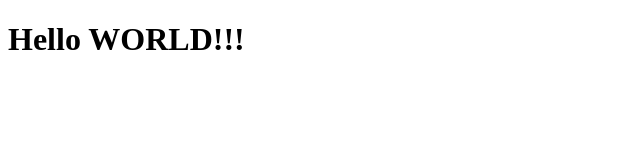
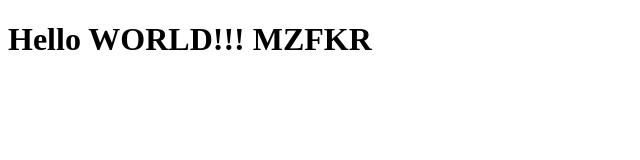
Before and after one commit to BugiCode/MagicProject, a plain HTML site: page index.html in a window 1280 px wide. Shown: the whole page, without its empty margins (0-640 px from the left). Drawn offline with Linux system fonts and the light colour scheme.

Commit message:
basic layout

```diff
--- a/index.html
+++ b/index.html
@@ -7,7 +7,7 @@
     <title>Document</title>
 </head>
 <body>
-    <h1>Hello WORLD!!!</h1>
+    <h1>Hello WORLD!!! MZFKR</h1>
 
 </body>
 </html>
```
